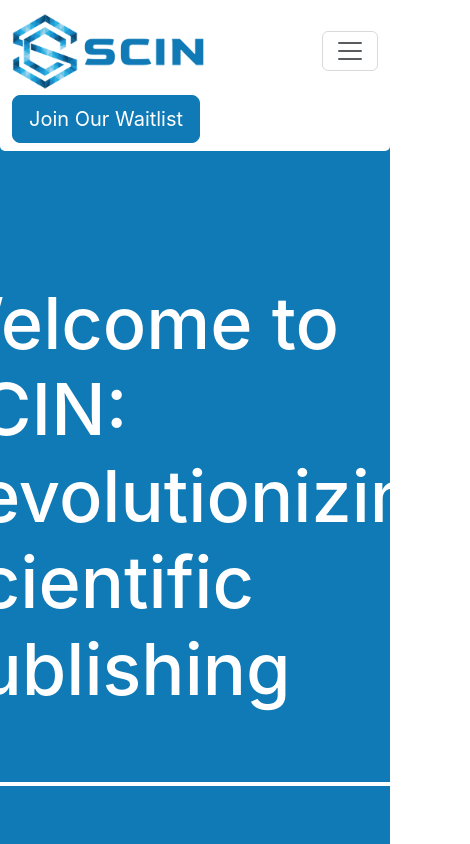
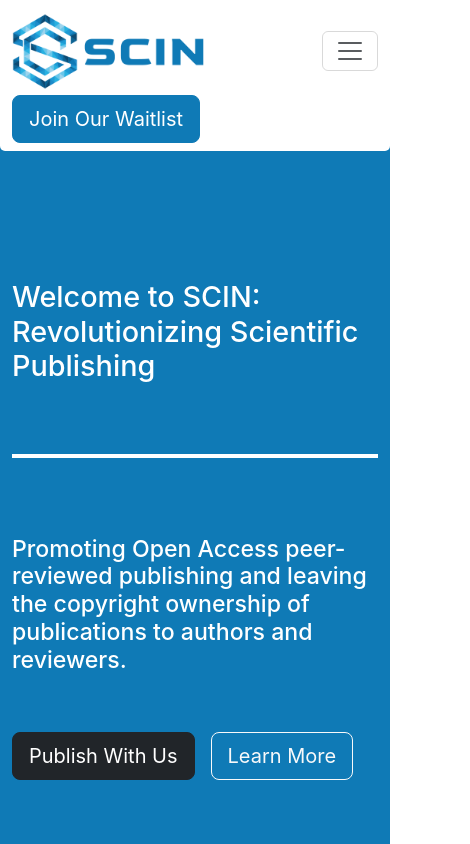
Before and after one commit to scinhq/landing-page, a Next.js app: page / in a window 390 px wide. Shown: the top 844 px of the page, 470 px wide, since content can reach past the window. Built offline with nearby package versions, Linux system fonts and the light colour scheme.

Commit message:
minor style changes

```diff
--- a/src/assets/styles/home/main.css
+++ b/src/assets/styles/home/main.css
@@ -1456,6 +1456,11 @@ ul {
   background: linear-gradient(to right, #0f7ab6, #0d6efd);
 }
 
+.hero-title {
+  font-size: 3.5rem;
+  border-bottom: 4px solid white;
+}
+
 @media only screen and (min-width: 768px) and (max-width: 991px) {
   .navbar-nav .sub-nav-toggler {
     display: block;
@@ -1484,6 +1489,10 @@ ul {
     width: 30px;
     height: 30px;
   }
+  .hero-title {
+    font-size: 1.8rem;
+    margin-top: 0;
+  }
 }
 
 .navbar-nav .sub-nav-toggler span {
--- a/src/pages/index.tsx
+++ b/src/pages/index.tsx
@@ -30,8 +30,7 @@ export default function Home() {
           <div className="row align-items-center">
             <div className="hero-content">
               <h1
-                className="wow fadeInUp pb-70"
-                style={{ fontSize: '4.5rem', borderBottom: '4px solid white' }}
+                className="wow fadeInUp pb-70 hero-title"
                 data-wow-delay=".2s"
               >
                 {`Welcome to SCIN:`} <br />{' '}
```
